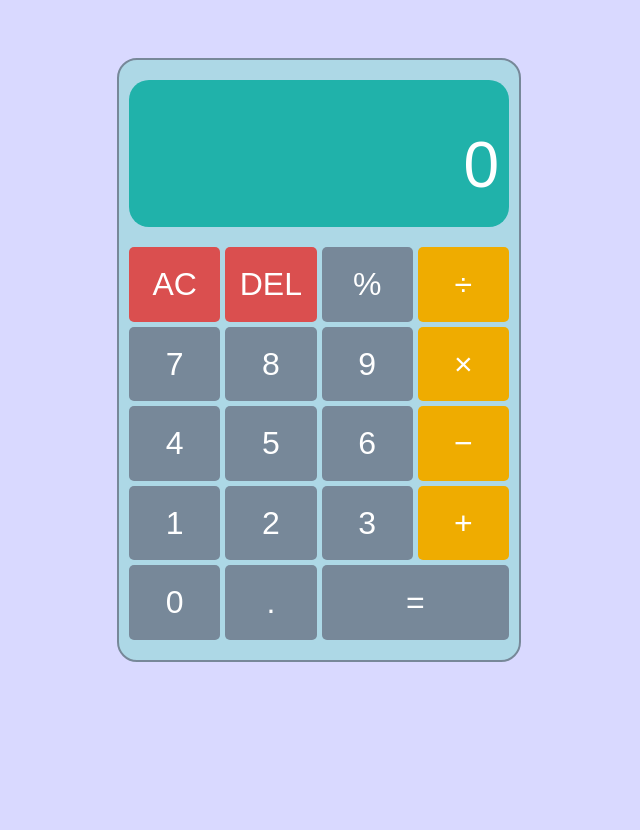
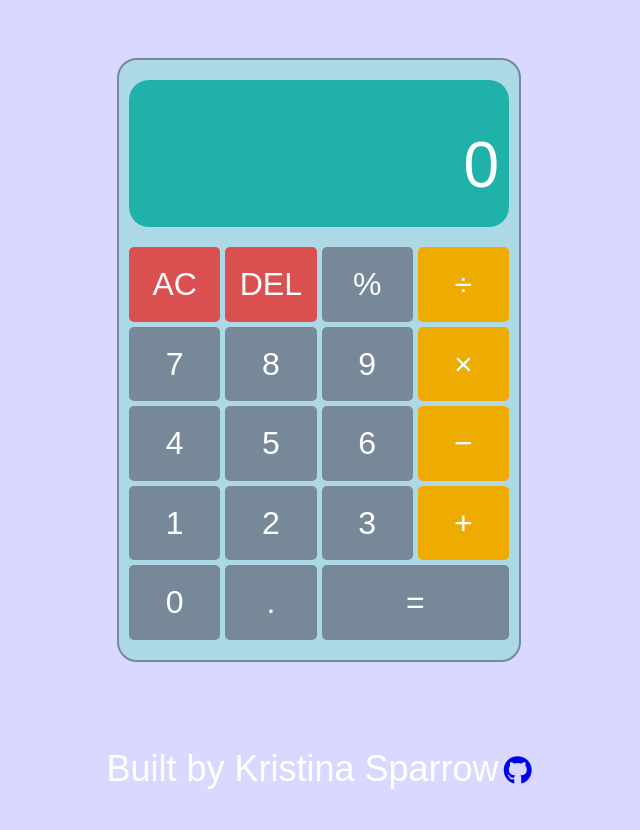
Before and after one commit to kristina-sparrow/calculator, a website: page index.html in a window 1280 px wide. Shown: the whole page, without its empty margins (321-961 px from the left). Before the commit the page ends 800 px from the top, so only its background shows below. Drawn offline with Linux system fonts and the light colour scheme.

Commit message:
Add favicon & footer

```diff
--- a/index.html
+++ b/index.html
@@ -5,6 +5,11 @@
     <meta http-equiv="X-UA-Compatible" content="IE=edge" />
     <meta name="viewport" content="width=device-width, initial-scale=1.0" />
     <link rel="stylesheet" href="./styles/index.css" />
+    <link rel="icon" type="image/x-icon" href="./assets/favicon.png" />
+    <script
+      src="https://kit.fontawesome.com/0f70dd3e5b.js"
+      crossorigin="anonymous"
+    ></script>
     <title>Calculator</title>
   </head>
   <body>
@@ -36,5 +41,15 @@
         <button class="btn equal" id="equalsBtn">=</button>
       </div>
     </div>
+    <footer class="footer">
+      <p>Built by Kristina Sparrow</p>
+      <a
+        href="https://github.com/kristina-sparrow"
+        target="_blank"
+        rel="noopener noreferrer"
+      >
+        <i class="fa-brands fa-github"></i>
+      </a>
+    </footer>
   </body>
 </html>
--- a/styles/index.css
+++ b/styles/index.css
@@ -4,6 +4,7 @@
 
 body {
   display: flex;
+  flex-direction: column;
   align-items: center;
   justify-content: center;
   font-family: "Arial Narrow Bold", sans-serif;
@@ -101,3 +102,14 @@
 button:last-of-type {
   grid-column-end: span 2;
 }
+
+.footer {
+  display: flex;
+  align-items: center;
+  justify-content: center;
+  gap: 5px;
+}
+
+.footer i {
+  font-size: 1.8rem;
+}
```
Also changed, not shown: assets/favicon.png (added).
